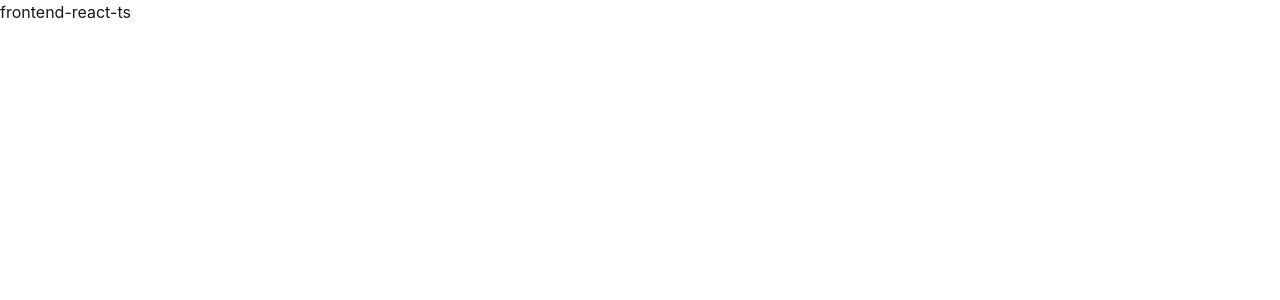
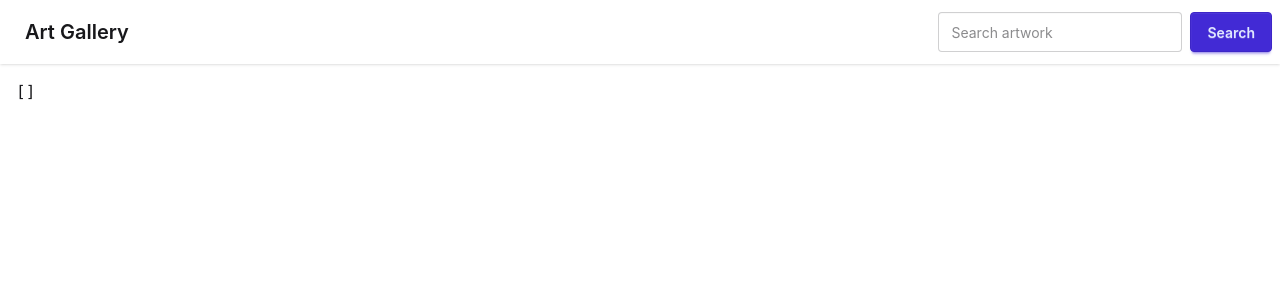
Before and after one commit to qgong-its/artwork-gallery, a React (Vite) app: page / in a window 1280 px wide. Shown: the top 300 px of the page. Built offline with nearby package versions, Linux system fonts and the light colour scheme.

Commit message:
feat(search): add navbar search interface

```diff
--- a/src/App.tsx
+++ b/src/App.tsx
@@ -1,9 +1,41 @@
 import '@/styles/App.css';
 
-export default function App() {
+import { useState } from 'react';
+import Navbar from '@/components/layout/Navbar';
+import { searchArtworks } from '@/services/artworkApi';
+import type { Artwork } from '@/schemas/artworkSchema';
+
+const App = () => {
+  const [artworks, setArtworks] = useState<Artwork[]>([]);
+  const [isLoading, setIsLoading] = useState(false);
+  const [errorMessage, setErrorMessage] = useState('');
+
+  const handleSearch = async (query: string) => {
+    setIsLoading(true);
+    setErrorMessage('');
+
+    try {
+      const results = await searchArtworks(query);
+      setArtworks(results);
+    } catch (error) {
+      setErrorMessage('Could not load artworks.');
+      console.error(error);
+    } finally {
+      setIsLoading(false);
+    }
+  };
+
   return (
-    <main>
-      <h1>frontend-react-ts</h1>
-    </main>
+    <>
+      <Navbar onSearch={handleSearch} />
+
+      <main className="container mx-auto p-4">
+        {isLoading && <p>Loading...</p>}
+        {errorMessage && <p className="text-error">{errorMessage}</p>}
+        <pre>{JSON.stringify(artworks, null, 2)}</pre>
+      </main>
+    </>
   );
-}
+};
+
+export default App;
--- /dev/null
+++ b/src/components/layout/Navbar.tsx
@@ -0,0 +1,19 @@
+import SearchBar from '@/components/ui/SearchBar';
+
+type NavbarProps = {
+  onSearch: (query: string) => void;
+};
+
+const Navbar = ({ onSearch }: NavbarProps) => {
+  return (
+    <div className="navbar bg-base-100 shadow-sm">
+      <div className="flex-1">
+        <a className="btn btn-ghost text-xl">Art Gallery</a>
+      </div>
+
+      <SearchBar onSearch={onSearch} />
+    </div>
+  );
+};
+
+export default Navbar;
--- /dev/null
+++ b/src/components/ui/SearchBar.tsx
@@ -0,0 +1,34 @@
+type SearchBarProps = {
+  onSearch: (query: string) => void;
+};
+
+const SearchBar = ({ onSearch }: SearchBarProps) => {
+  const handleSubmit = (event: React.FormEvent<HTMLFormElement>) => {
+    event.preventDefault();
+
+    const formData = new FormData(event.currentTarget);
+    const query = formData.get('query');
+
+    if (typeof query !== 'string' || query.trim().length === 0) {
+      return;
+    }
+
+    onSearch(query.trim());
+  };
+
+  return (
+    <form onSubmit={handleSubmit} className="flex gap-2">
+      <input
+        name="query"
+        type="text"
+        placeholder="Search artwork"
+        className="input input-bordered w-24 md:w-auto"
+      />
+      <button type="submit" className="btn btn-primary">
+        Search
+      </button>
+    </form>
+  );
+};
+
+export default SearchBar;
```
